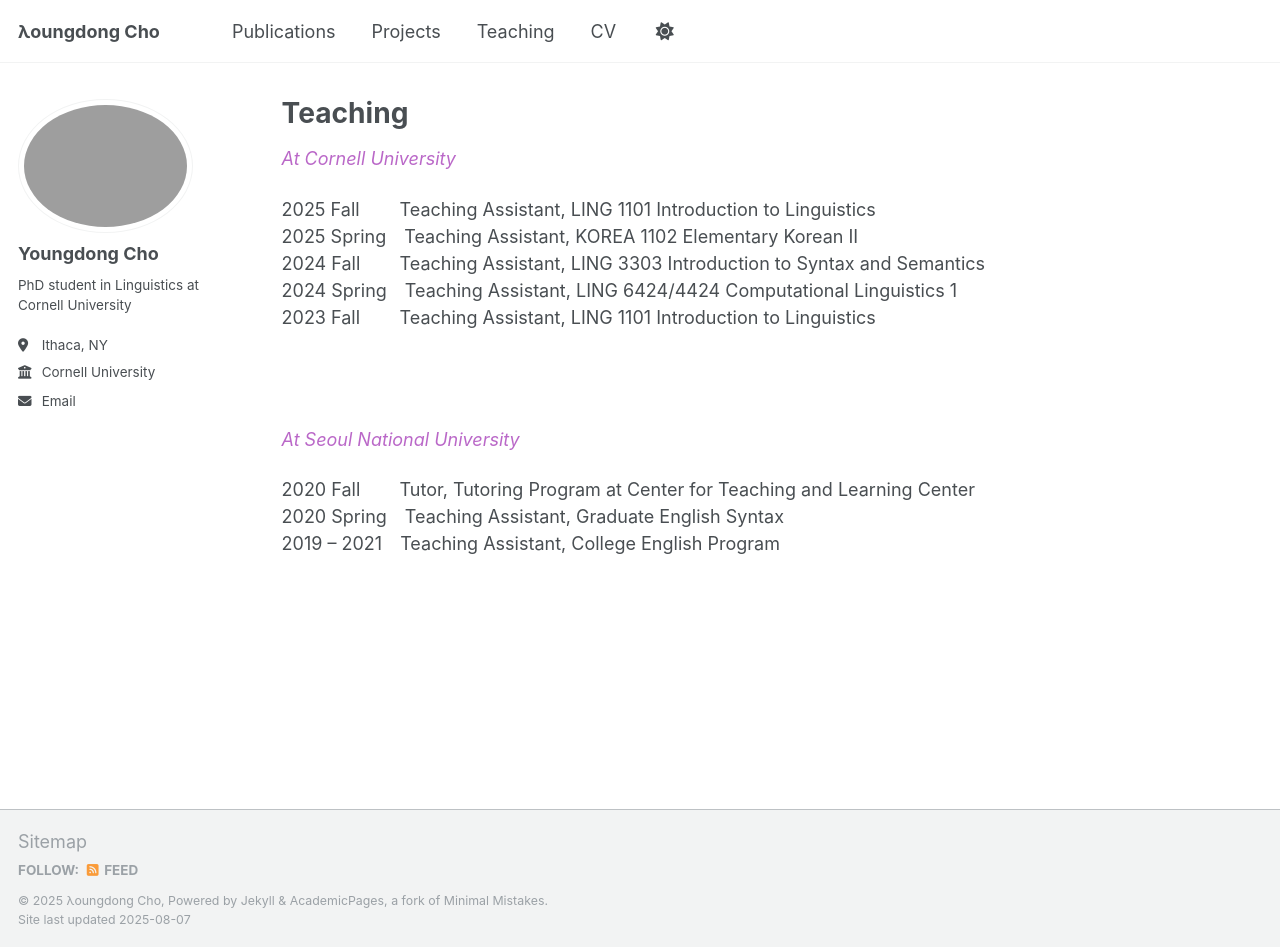
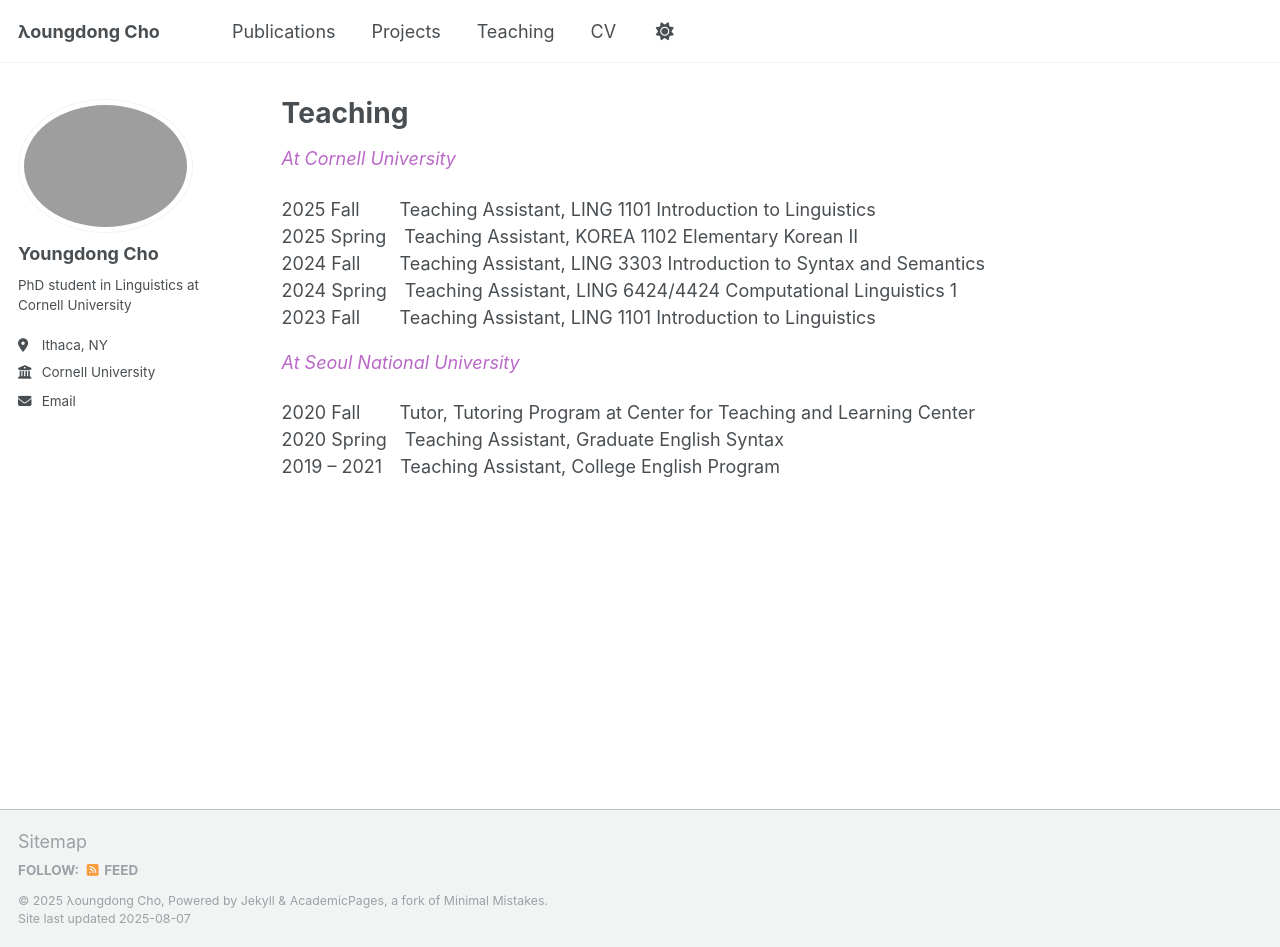
Before and after one commit to youngdongcho-ling/youngdongcho-ling.github.io, a Jekyll site: the page built from _pages/teaching.md, in a window 1280 px wide and 947 px high. Built offline with Jekyll 4.4.1, drawn with Linux system fonts in a browser that asks for light colours; a script that is not in the unit is left out.

Commit message:
Update teaching.md

```diff
--- a/_pages/teaching.md
+++ b/_pages/teaching.md
@@ -4,7 +4,7 @@ title: "Teaching"
 permalink: /teaching/
 author_profile: true
 ---
-<p style="color: #BA68C8; font-style: italic;">At Cornell University</p>
+<span style="color: #BA68C8; font-style: italic;">At Cornell University</span>
 <div style="display: flex; gap: 1em;">
   <div style="min-width: 100px;">2025 Fall</div>
   <div>Teaching Assistant, LING 1101 Introduction to Linguistics</div>
@@ -25,9 +25,8 @@ author_profile: true
   <div style="min-width: 100px;">2023 Fall</div>
   <div>Teaching Assistant, LING 1101 Introduction to Linguistics</div>
 </div>
-<br><br>
 
-<p style="color: #BA68C8; font-style: italic;">At Seoul National University</p>
+<span style="color: #BA68C8; font-style: italic;">At Seoul National University</span>
 <div style="display: flex; gap: 1em;">
   <div style="min-width: 100px;">2020 Fall</div>
   <div>Tutor, Tutoring Program at Center for Teaching and Learning Center</div>
```
